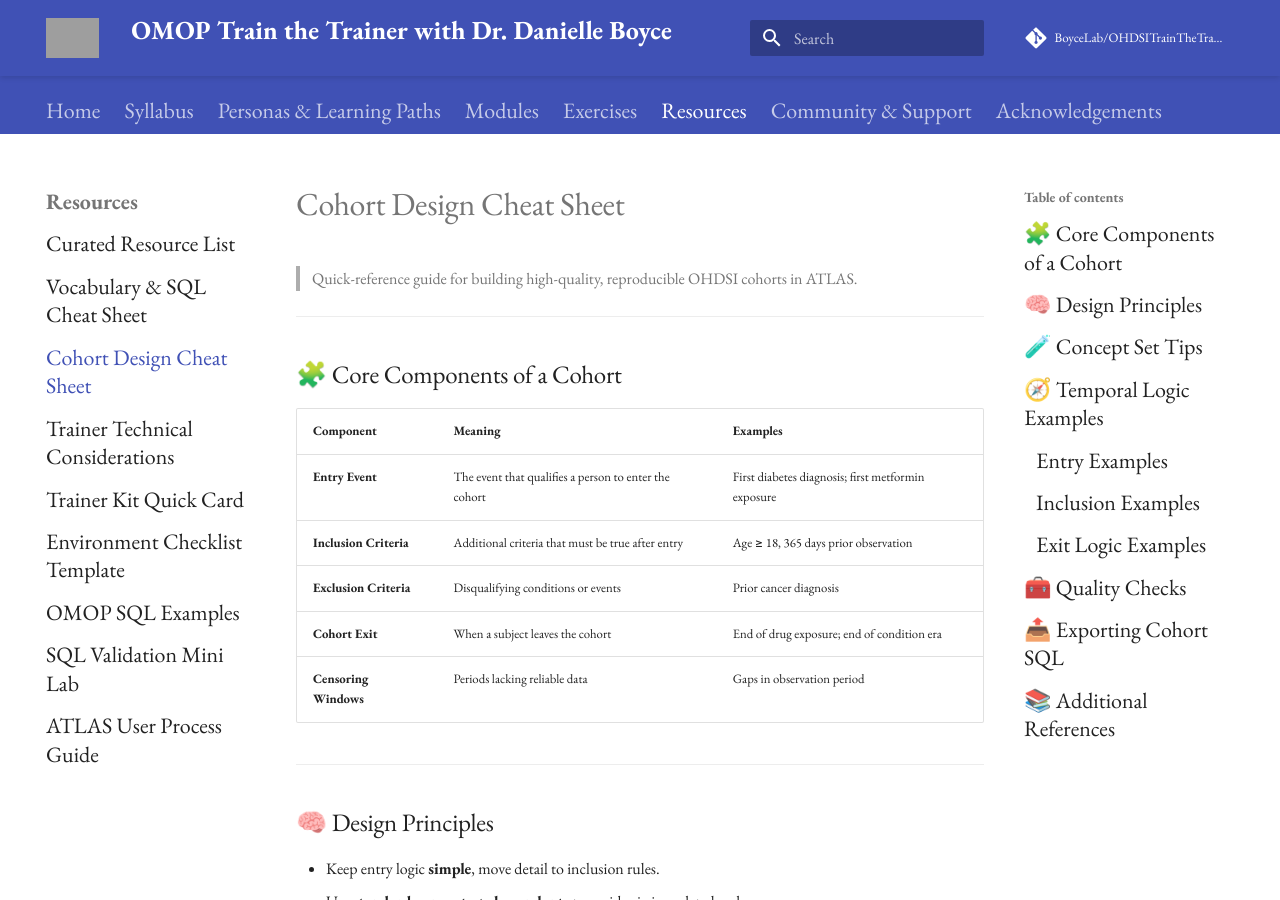
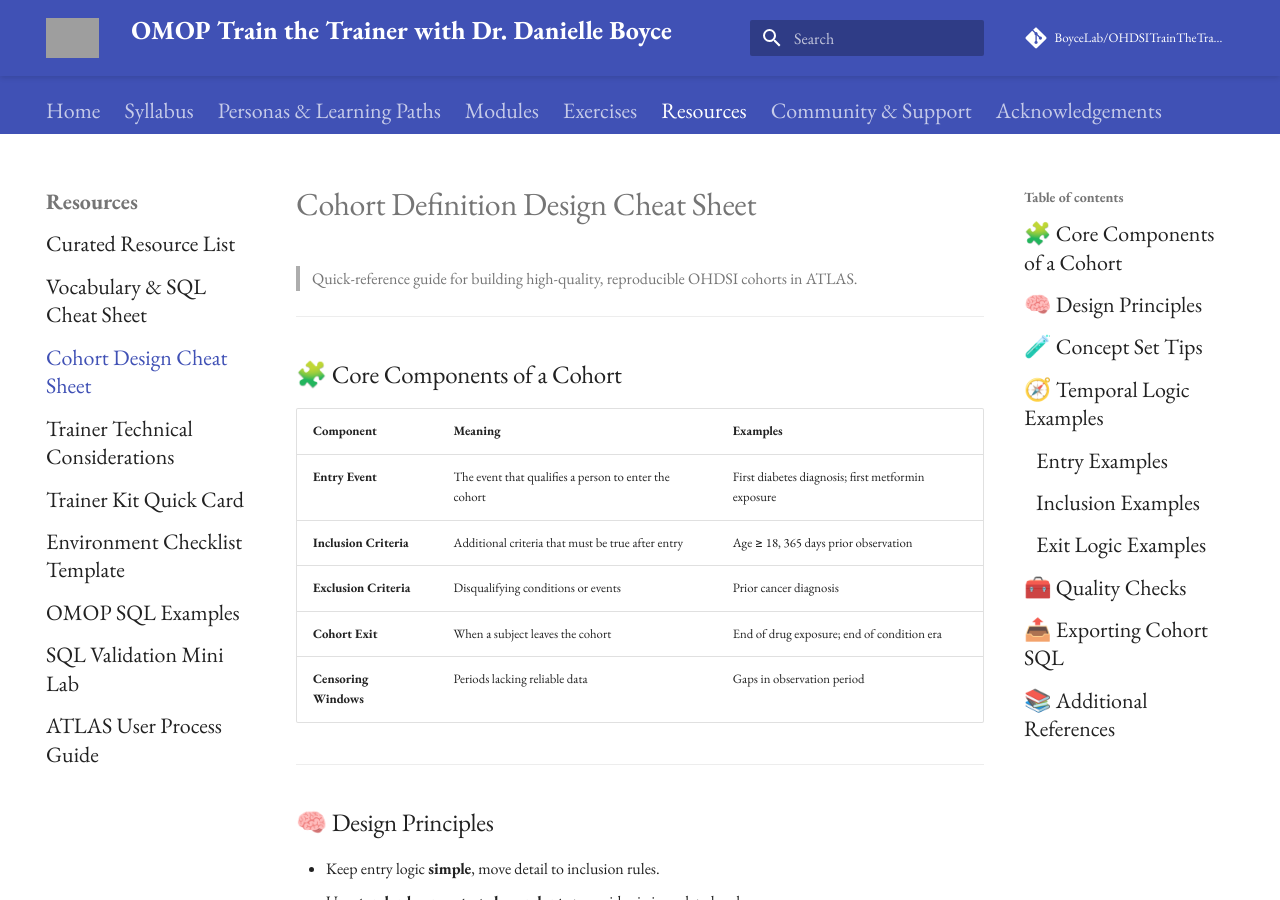
Before and after one commit to BoyceLab/OHDSITrainTheTrainer-6WK, an MkDocs documentation site: the page built from docs/common_artifacts/cohort-design-cheat-sheet.md, in a window 1280 px wide and 900 px high. Built offline with MkDocs 1.6.1 and Material for MkDocs 9.7.7, drawn with Linux system fonts in a browser that asks for light colours; comment, search, counter and statistics services are not loaded; grey boxes are pictures that could not be loaded.

Commit message:
Rename cheat sheet to 'Cohort Definition Design'

```diff
--- a/docs/common_artifacts/cohort-design-cheat-sheet.md
+++ b/docs/common_artifacts/cohort-design-cheat-sheet.md
@@ -1,4 +1,4 @@
-# Cohort Design Cheat Sheet
+# Cohort Definition Design Cheat Sheet
 
 > Quick-reference guide for building high-quality, reproducible OHDSI cohorts in ATLAS.
 
```
